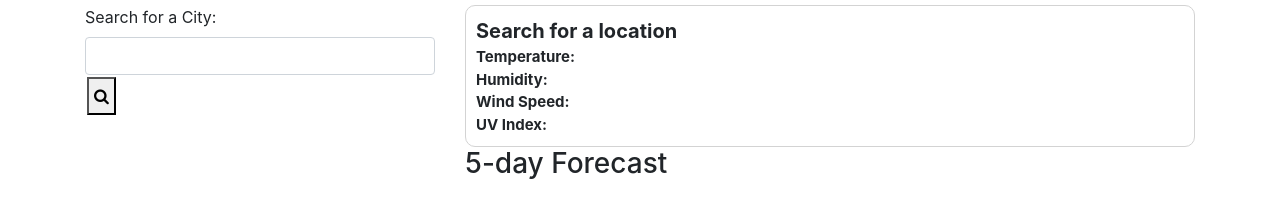
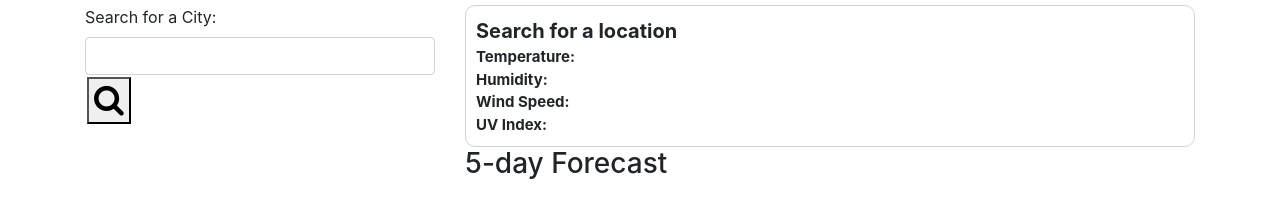
Before and after one commit to clydeclark/weather, a plain HTML site: page index.html in a window 1280 px wide. Shown: the part 91-308 px from the top of the page. Drawn offline with nearby package versions, Linux system fonts and the light colour scheme.

Commit message:
adjusted search button size

```diff
--- a/index.html
+++ b/index.html
@@ -21,7 +21,7 @@
                     <div class="form-group">
                         <label for="searchInput">Search for a City:</label>
                         <input type="text" class="form-control" id="searchInput">
-                        <button class="searchBtn"><i class="fa fa-search"></i></button>
+                        <button class="searchBtn"><i class="fa fa-search fa-2x"></i></button>
                     </div>
                     <div class="history"></div>
                 </form>
```
